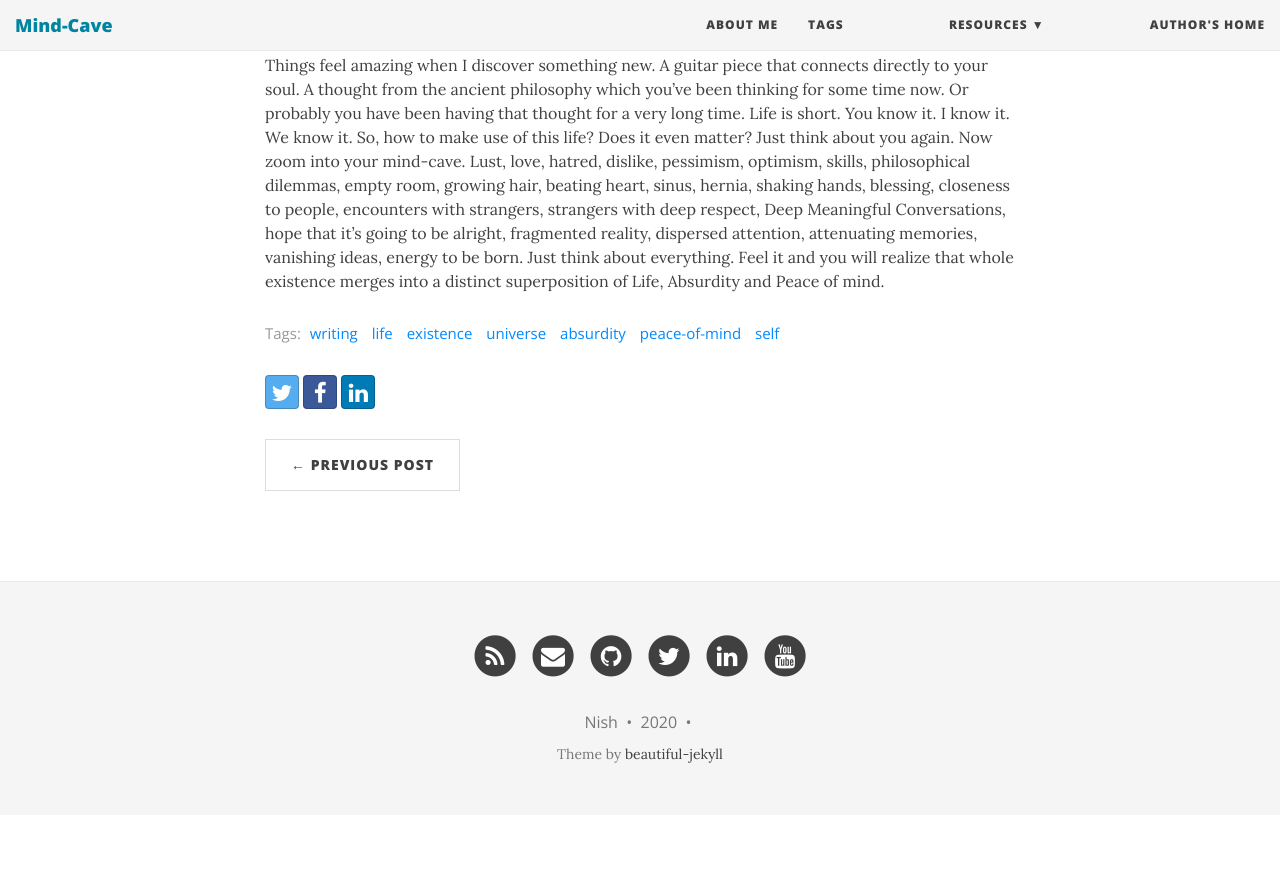
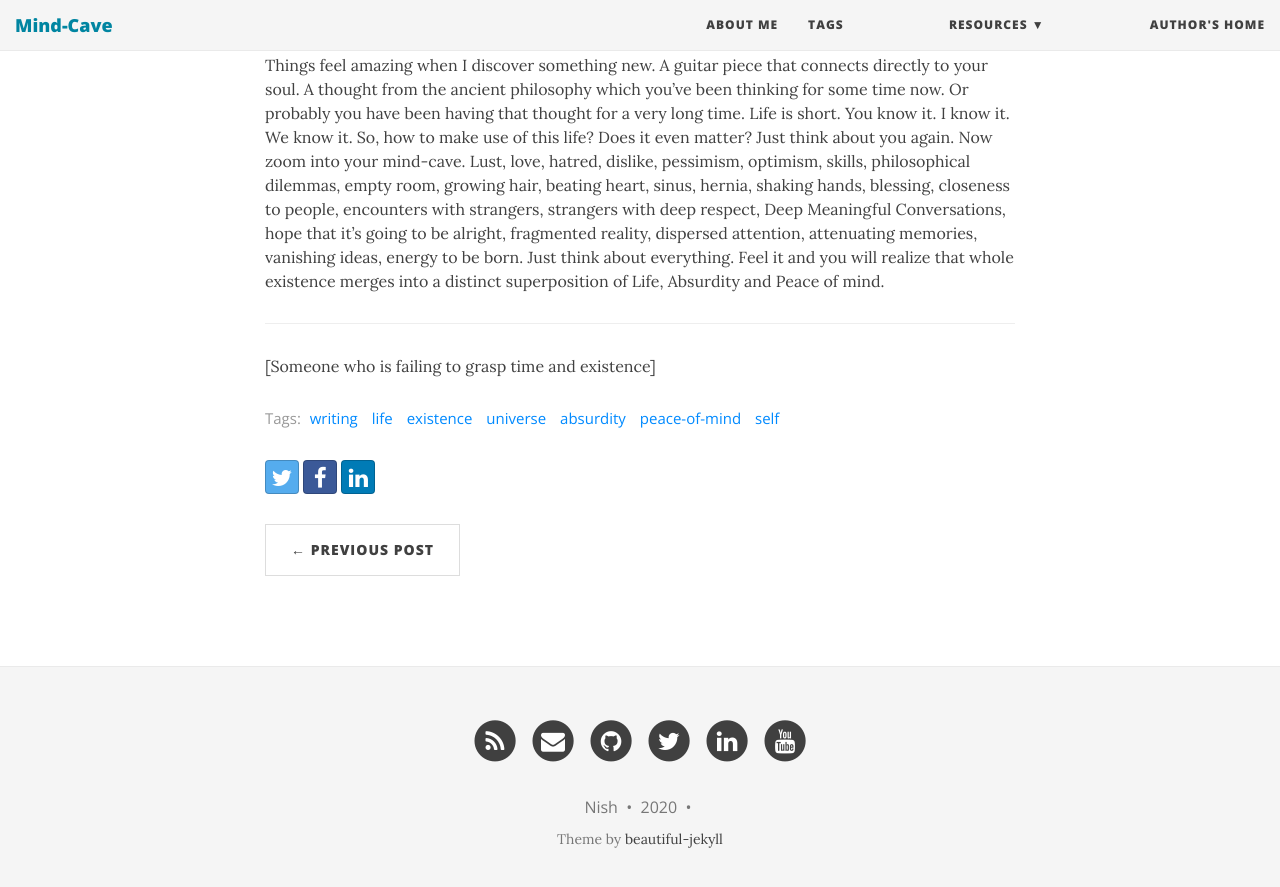
Before and after one commit to NISH1001/mind-cave, a Jekyll site: the page built from _posts/2020-07-26-absurdity-peace-of-mind.markdown, in a window 1280 px wide and 900 px high, scrolled down 2468 px. Shown: the top 887 px of the window. Built offline with Jekyll 4.4.1, drawn with Linux system fonts in a browser that asks for light colours; nearby versions of some CDN libraries; comment, search, counter and statistics services are not loaded; before the commit the page ends 3283 px from its top, so only the background shows below that.

Commit message:
Add ending thought

```diff
--- a/_posts/2020-07-26-absurdity-peace-of-mind.markdown
+++ b/_posts/2020-07-26-absurdity-peace-of-mind.markdown
@@ -47,3 +47,8 @@
 
 
 Things feel amazing when I discover something new. A guitar piece that connects directly to your soul. A thought from the ancient philosophy which you've been thinking for some time now. Or probably you have been having that thought for a very long time. Life is short. You know it. I know it. We know it. So, how to make use of this life? Does it even matter? Just think about you again. Now zoom into your mind-cave. Lust, love, hatred, dislike, pessimism, optimism, skills, philosophical dilemmas, empty room, growing hair, beating heart, sinus, hernia, shaking hands, blessing, closeness to people, encounters with strangers, strangers with deep respect, Deep Meaningful Conversations, hope that it's going to be alright, fragmented reality, dispersed attention, attenuating memories, vanishing ideas, energy to be born. Just think about everything. Feel it and you will realize that whole existence merges into a distinct superposition of Life, Absurdity and Peace of mind.
+
+---
+
+
+[Someone who is failing to grasp time and existence]
```
